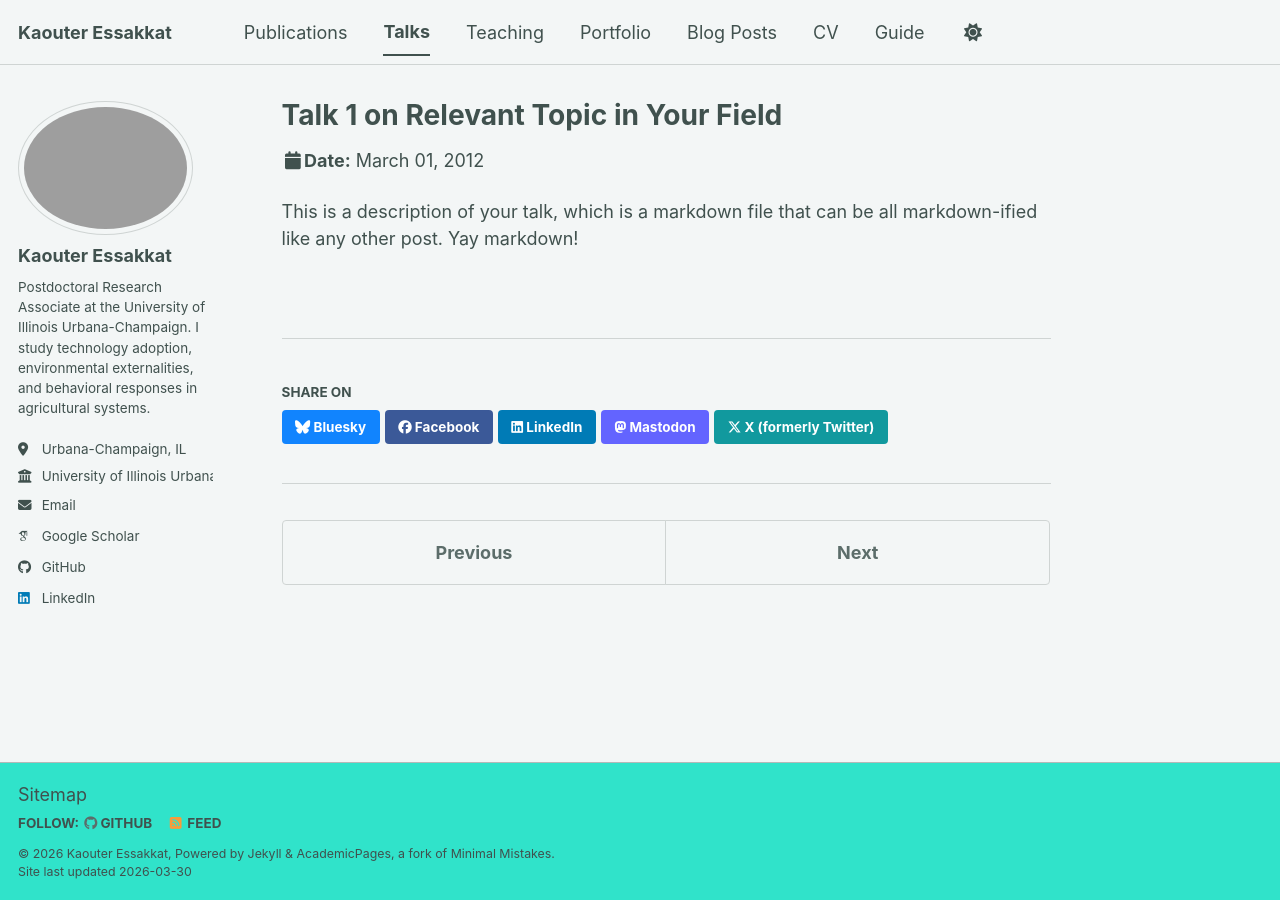
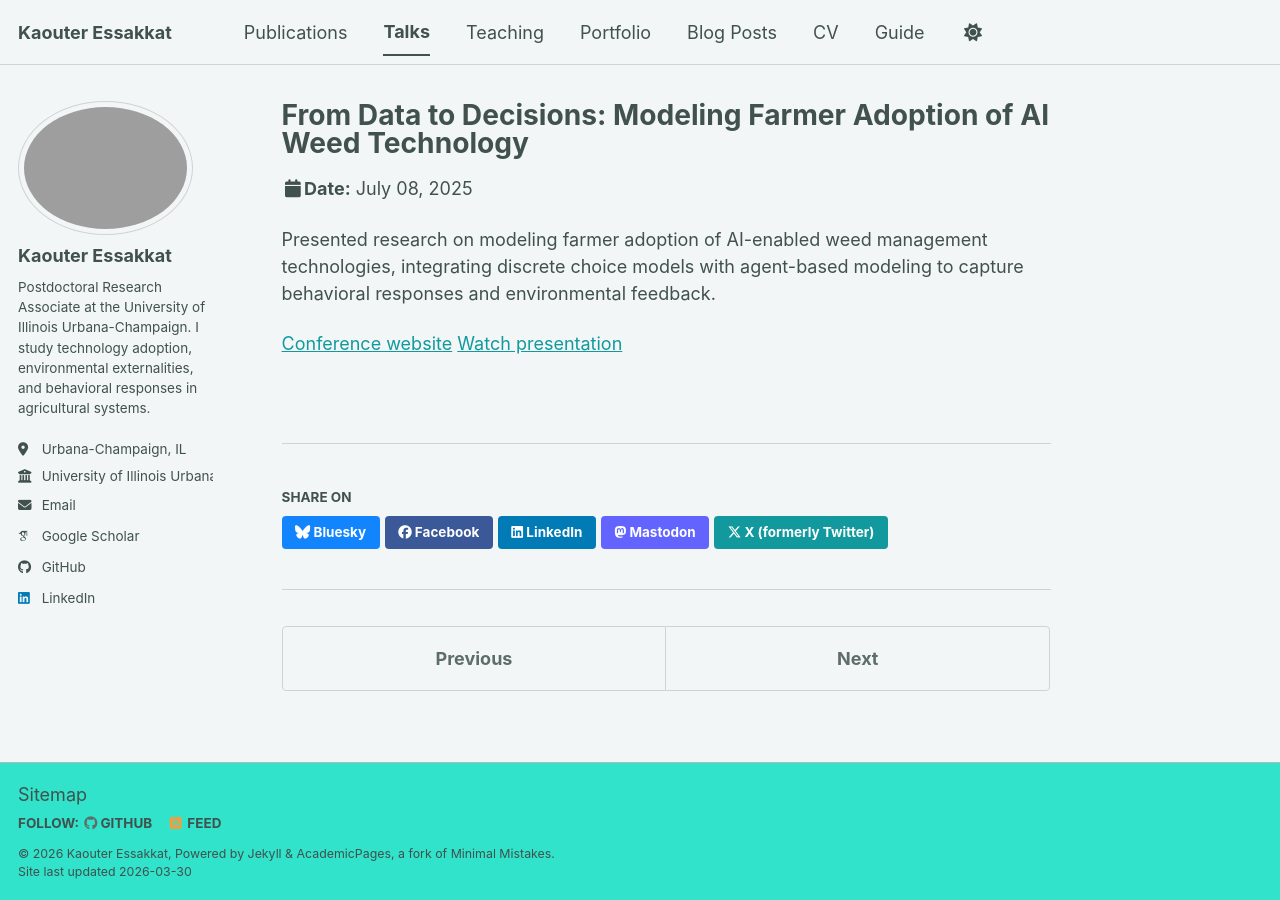
Before and after one commit to KaouterEssakkat/kaouteressakkat.github.io, a Jekyll site: the page built from _talks/2012-03-01-talk-1.md, in a window 1280 px wide. Built offline with Jekyll 4.4.1, drawn with Linux system fonts in a browser that asks for light colours; some web fonts are replaced; a script bundle is joined from its source files by our own code; library files that are not in the unit come from our copies.

Commit message:
Update 2012-03-01-talk-1.md

```diff
--- a/_talks/2012-03-01-talk-1.md
+++ b/_talks/2012-03-01-talk-1.md
@@ -1,11 +1,14 @@
 ---
-title: "Talk 1 on Relevant Topic in Your Field"
+title: "From Data to Decisions: Modeling Farmer Adoption of AI Weed Technology"
 collection: talks
-type: "Talk"
-permalink: /talks/2012-03-01-talk-1
-venue: "UC San Francisco, Department of Testing"
-date: 2012-03-01
-location: "San Francisco, CA, USA"
+type: "Conference Presentation"
+permalink: /talks/digicrop-2025
+venue: "International Conference on Digital Technologies for Sustainable Crop Production (DIGICROP 2025)"
+date: 2025-07-08
+location: "Germany"
 ---
 
-This is a description of your talk, which is a markdown file that can be all markdown-ified like any other post. Yay markdown!
+Presented research on modeling farmer adoption of AI-enabled weed management technologies, integrating discrete choice models with agent-based modeling to capture behavioral responses and environmental feedback.
+
+[Conference website](http://digicrop.de/)
+[Watch presentation](https://www.youtube.com/watch?v=D0FOZyJLgA8)
```
